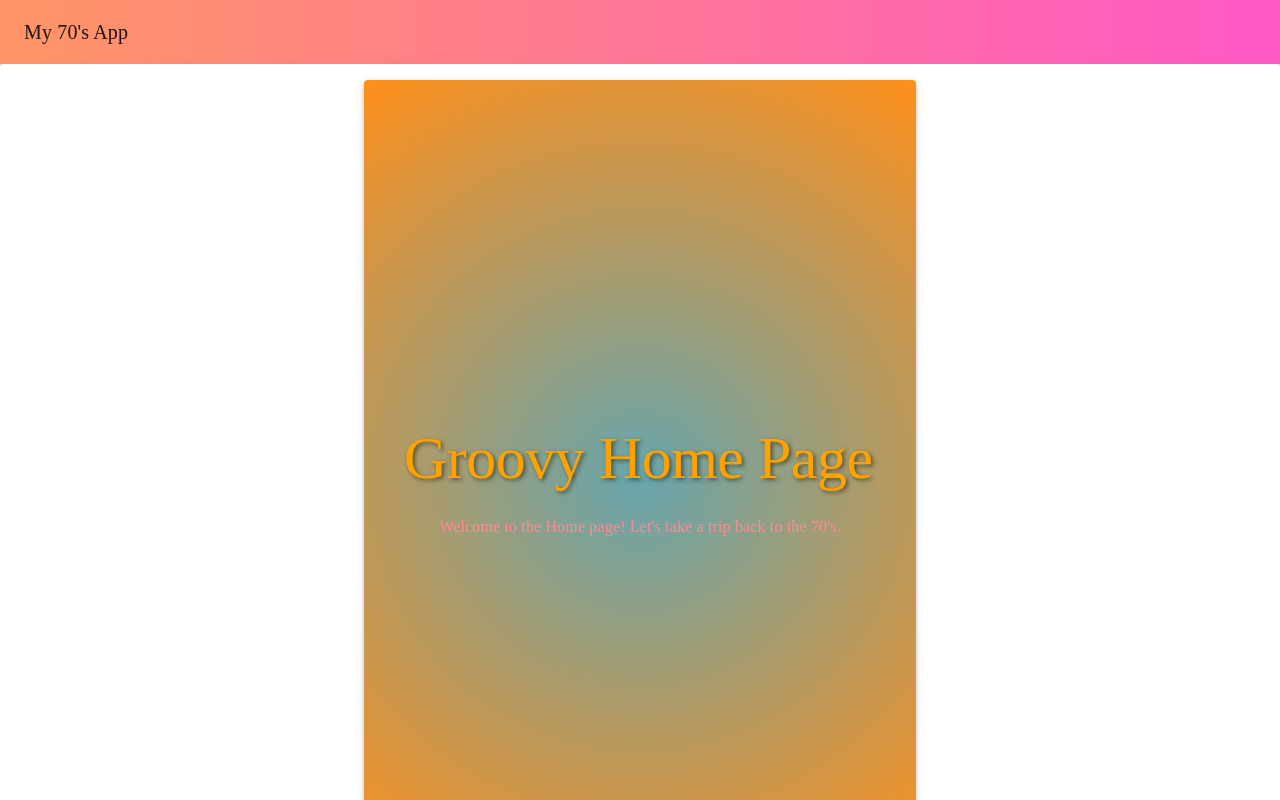
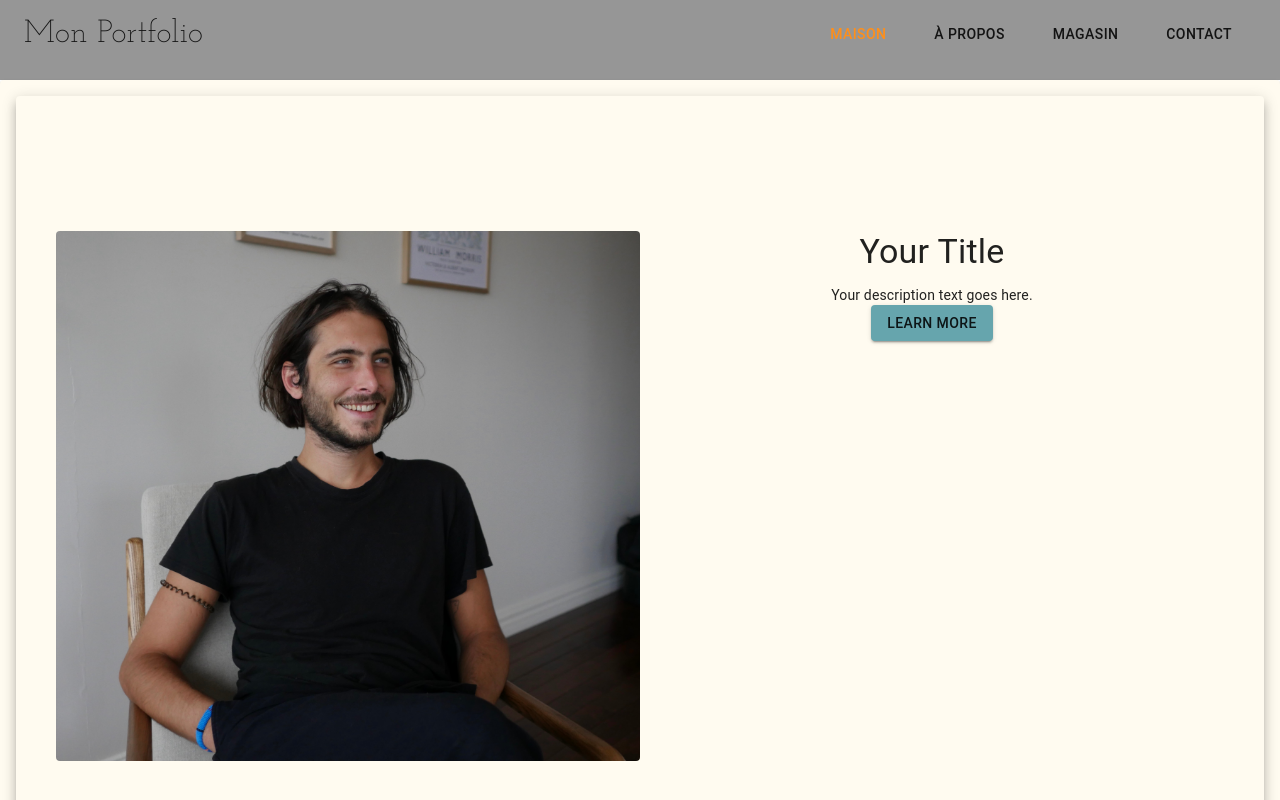
Before and after one commit to JeremyDelorme/my-ts-react-app, a React (Create React App) app: page / in a window 1280 px wide. Shown: the top 800 px of the page. Built offline with nearby package versions, Linux system fonts and the light colour scheme.

Commit message:
Changed fonts, changed Header

```diff
--- a/package.json
+++ b/package.json
@@ -7,6 +7,7 @@
     "@emotion/styled": "^11.11.0",
     "@mui/icons-material": "^5.14.16",
     "@mui/material": "^5.14.16",
+    "@mui/system": "^5.14.16",
     "@testing-library/jest-dom": "^5.17.0",
     "@testing-library/react": "^13.4.0",
     "@testing-library/user-event": "^13.5.0",
@@ -19,7 +20,8 @@
     "react-router-dom": "^6.18.0",
     "react-scripts": "5.0.1",
     "typescript": "^4.9.5",
-    "web-vitals": "^2.1.4"
+    "web-vitals": "^2.1.4",
+    "typeface-josefin-slab": "^0.0.72"
   },
   "scripts": {
     "start": "react-scripts start",
--- a/src/App.tsx
+++ b/src/App.tsx
@@ -1,32 +1,43 @@
 import React from 'react';
 import { BrowserRouter as Router, Route, Routes } from 'react-router-dom';
-import { Container } from '@mui/material';
+import { Box, Paper } from '@mui/material';
 import Header from './components/Header';
 import Footer from './components/Footer';
 import Home from './pages/Home';
 import About from './pages/About';
-import Contact from './pages/Contact'
+import Shop from './pages/Shop';
+import Contact from './pages/Contact';
 
-import { CssBaseline, Paper } from '@mui/material';
-
+import { CssBaseline } from '@mui/material';
 
 const App: React.FC = () => (
-  <div style={{ display: 'flex', flexDirection: 'column', minHeight: '100vh' }}>
+  <Box
+    display="flex"
+    flexDirection="column"
+    minHeight="100vh"
+  >
     <Router>
       <Header />
       <CssBaseline />
-      <Paper style={{ flex: '1', padding: '1rem' }}>
-        <Container maxWidth="sm">
+      <Paper
+        style={{ flex: '1', padding: '1rem', backgroundColor: '#FFFBF0' }}
+        component={Box} // Use Box component to ensure full width
+      >
+        <Box
+          width="100%" // Set width to 100% to take up the full available width
+          marginX="auto" // Center the content horizontally
+        >
           <Routes>
             <Route path="/" element={<Home />} />
             <Route path="/about" element={<About />} />
+            <Route path="/shop" element={<Shop />} />
             <Route path="/contact" element={<Contact />} />
           </Routes>
-        </Container>
+        </Box>
       </Paper>
       <Footer />
     </Router>
-  </div>
+  </Box>
 );
 
 export default App;
--- a/src/components/Header.tsx
+++ b/src/components/Header.tsx
@@ -1,15 +1,128 @@
-import React from 'react';
-import { AppBar, Toolbar, Typography } from '@mui/material';
+import React, { useState } from 'react';
+import {
+    AppBar,
+    Toolbar,
+    Typography,
+    Button,
+    Drawer,
+    List,
+    ListItem,
+    ListItemText,
+    Hidden,
+    Divider,
+} from '@mui/material';
+import { Link, useLocation } from 'react-router-dom';
+import { styled } from '@mui/system';
+
+const useStyles = {
+    header: {
+        display: 'flex',
+        alignItems: 'center',
+        fontFamily: 'Josefin Slab, sans-serif', // Set the font for menu items
+    },
+    title: {
+        fontFamily: 'Josefin Slab, sans-serif',
+        fontSize: '2rem',
+        flex: 1,
+    },
+    menu: {
+        listStyle: 'none',
+        display: 'flex',
+        alignItems: 'center',
+        justifyContent: 'flex-end',
+        fontFamily: 'Josefin Slab, sans-serif', // Set the font for menu items
+    },
+    menuItem: {
+        textDecoration: 'none',
+        color: 'inherit',
+        padding: '8px 16px',
+        fontFamily: 'Josefin Slab, sans-serif', // Set the font for menu items
+    },
+};
+
+const drawerWidth = 240;
+
+const HeaderAppBar = styled(AppBar)(({ theme }) => ({
+    background: '#969696',
+    boxShadow: 'none',
+    height: '80px',
+
+}));
 
 const Header: React.FC = () => {
+    const location = useLocation();
+    const [value, setValue] = useState(location.pathname);
+    const [drawerOpen, setDrawerOpen] = useState(false);
+
+    const handleChange = (event: React.ChangeEvent<{}>, newValue: string) => {
+        setValue(newValue);
+    };
+
+    const handleDrawerToggle = () => {
+        setDrawerOpen(!drawerOpen);
+    };
+
     return (
-        <AppBar position="static" style={{ background: 'linear-gradient(90deg, #ff9566, #ff58c7)' }}>
-            <Toolbar>
-                <Typography variant="h6" style={{ fontFamily: 'cursive' }}>
-                    My 70's App
-                </Typography>
-            </Toolbar>
-        </AppBar>
+        <>
+            <HeaderAppBar position="static">
+                <Toolbar style={useStyles.header}>
+                    <Typography variant="h6" sx={useStyles.title}>
+                        Mon Portfolio
+                    </Typography>
+                    <Hidden only="xs" implementation="css">
+                        <ul style={useStyles.menu}>
+                            <li>
+                                <Link to="/" style={useStyles.menuItem}>
+                                    <Button color={value === '/' ? 'secondary' : 'inherit'}>Maison</Button>
+                                </Link>
+                            </li>
+                            <li>
+                                <Link to="/about" style={useStyles.menuItem}>
+                                    <Button color={value === '/about' ? 'secondary' : 'inherit'}>À propos</Button>
+                                </Link>
+                            </li>
+                            <li>
+                                <Link to="/shop" style={useStyles.menuItem}>
+                                    <Button color={value === '/shop' ? 'secondary' : 'inherit'}>Magasin</Button>
+                                </Link>
+                            </li>
+                            <li>
+                                <Link to="/contact" style={useStyles.menuItem}>
+                                    <Button color={value === '/contact' ? 'secondary' : 'inherit'}>Contact</Button>
+                                </Link>
+                            </li>
+                        </ul>
+                    </Hidden>
+                </Toolbar>
+            </HeaderAppBar>
+            <Hidden mdUp implementation="css">
+                <Drawer
+                    variant="temporary"
+                    anchor="left"
+                    open={drawerOpen}
+                    onClose={handleDrawerToggle}
+                    sx={{ width: drawerWidth }}
+                >
+                    <List>
+                        <ListItem button onClick={handleDrawerToggle} component={Link} to="/">
+                            <ListItemText primary="Maison" />
+                        </ListItem>
+                        <Divider />
+                        <ListItem button onClick={handleDrawerToggle} component={Link} to="/about">
+                            <ListItemText primary="À propos" />
+                        </ListItem>
+                        <Divider />
+                        <ListItem button onClick={handleDrawerToggle} component={Link} to="/shop">
+                            <ListItemText primary="Magasin" />
+                        </ListItem>
+                        <Divider />
+                        <ListItem button onClick={handleDrawerToggle} component={Link} to="/contact">
+                            <ListItemText primary="Contact" />
+                        </ListItem>
+                    </List>
+                </Drawer>
+            </Hidden>
+        </>
     );
 };
 
--- a/src/pages/Home.tsx
+++ b/src/pages/Home.tsx
@@ -1,42 +1,65 @@
 import React from 'react';
-import { Container, Typography, Paper, useTheme } from '@mui/material';
+import { Typography, Container, Paper, Button, useTheme, CssBaseline, Grid } from '@mui/material';
+
+import heroImage from '../images/heroImage.jpg'; // Adjust the path as needed
 
 const Home: React.FC = () => {
     const theme = useTheme();
 
     const paperStyle: React.CSSProperties = {
-        background: `radial-gradient(circle, ${theme.palette.primary.main}, ${theme.palette.secondary.main})`,
+        // background: `radial-gradient(circle, ${theme.palette.primary.main}, ${theme.palette.secondary.main})`,
+        backgroundColor: '#FFFBF0',
         padding: '16px',
         display: 'flex',
-        justifyContent: 'center',
         alignItems: 'center',
+        width: '100%',
         minHeight: '100vh',
-        flexDirection: 'column',
     };
 
-    const titleStyle: React.CSSProperties = {
-        fontFamily: 'cursive',
-        color: '#FFA200', // Primary color
-        textShadow: '2px 2px 4px rgba(0, 0, 0, 0.5)',
+    const imageBoxStyle: React.CSSProperties = {
+        display: 'flex',
+        justifyContent: 'center',
     };
 
-    const descriptionStyle: React.CSSProperties = {
-        fontFamily: 'cursive',
-        color: '#FD8B94', // Error color
-        textAlign: 'center',
+    const roundedImageStyle: React.CSSProperties = {
+        width: '100%',
+        borderRadius: '4px', // Add a slight border-radius for rounded corners
+    };
+
+    const textBoxStyle: React.CSSProperties = {
+        display: 'flex',
+        flexDirection: 'column',
+        alignItems: 'center',
     };
 
     return (
-        <Paper elevation={3} style={paperStyle}>
-            <Container maxWidth="sm">
-                <Typography variant="h2" gutterBottom style={titleStyle}>
-                    Groovy Home Page
-                </Typography>
-                <Typography variant="body1" style={descriptionStyle}>
-                    Welcome to the Home page! Let's take a trip back to the 70's.
-                </Typography>
-            </Container>
-        </Paper>
+        <>
+            <CssBaseline />
+            <Paper elevation={8} style={paperStyle}>
+                <Container maxWidth="xl">
+                    <Grid container justifyContent="space-between">
+                        <Grid item xs={12} md={6} style={imageBoxStyle}>
+                            <img
+                                src={heroImage}
+                                alt="Your Image Description"
+                                style={roundedImageStyle}
+                            />
+                        </Grid>
+                        <Grid item xs={12} md={6} style={textBoxStyle}>
+                            <Typography variant="h4" gutterBottom>
+                                Your Title
+                            </Typography>
+                            <Typography variant="body2" style={{ textAlign: 'center' }}>
+                                Your description text goes here.
+                            </Typography>
+                            <Button variant="contained" color="primary">
+                                Learn More
+                            </Button>
+                        </Grid>
+                    </Grid>
+                </Container>
+            </Paper>
+        </>
     );
 };
 
--- /dev/null
+++ b/src/pages/Shop.tsx
@@ -0,0 +1,20 @@
+// Shop.tsx
+import React from 'react';
+import { Container, Typography, Paper } from '@mui/material';
+
+const Shop: React.FC = () => {
+    return (
+        <Paper elevation={3} style={{ background: 'linear-gradient(90deg, #ff9566, #ff58c7)', padding: '16px' }}>
+            <Container maxWidth="sm">
+                <Typography variant="h2" gutterBottom style={{ fontFamily: 'cursive', color: '#fff' }}>
+                    Shop
+                </Typography>
+                <Typography variant="body1" style={{ fontFamily: 'cursive', color: '#fff' }}>
+                    Browse our groovy 70's merchandise.
+                </Typography>
+            </Container>
+        </Paper>
+    );
+};
+
+export default Shop;
```
Also changed, not shown: public/index.html (+7 -25 lines), src/images/heroImage.jpg (added), 1 other file (tests, documents, lock files or other folders).
